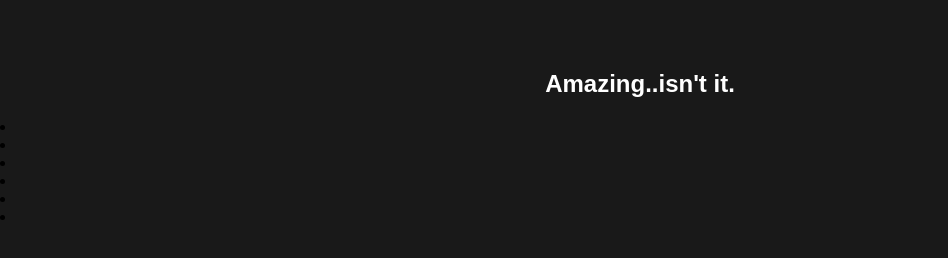
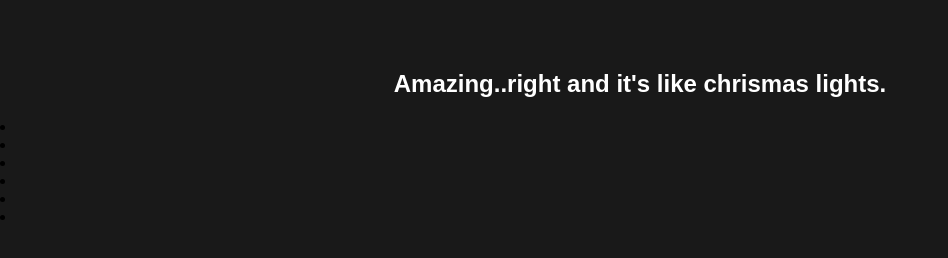
Before and after one commit to wavy5599/my-first-repo, a plain HTML site: page index.html in a window 1280 px wide. Shown: the whole page, without its empty margins (0-948 px from the left). Drawn offline with Linux system fonts and the light colour scheme.

Commit message:
Added more text to the header

```diff
--- a/index.html
+++ b/index.html
@@ -8,7 +8,7 @@
 </head>
 <body>
 <div>
-  <h2>Amazing..isn't it.</h2>
+  <h2>Amazing..right and it's like chrismas lights.</h2>
 <li></li>
 <li></li>
 <li></li>
```
